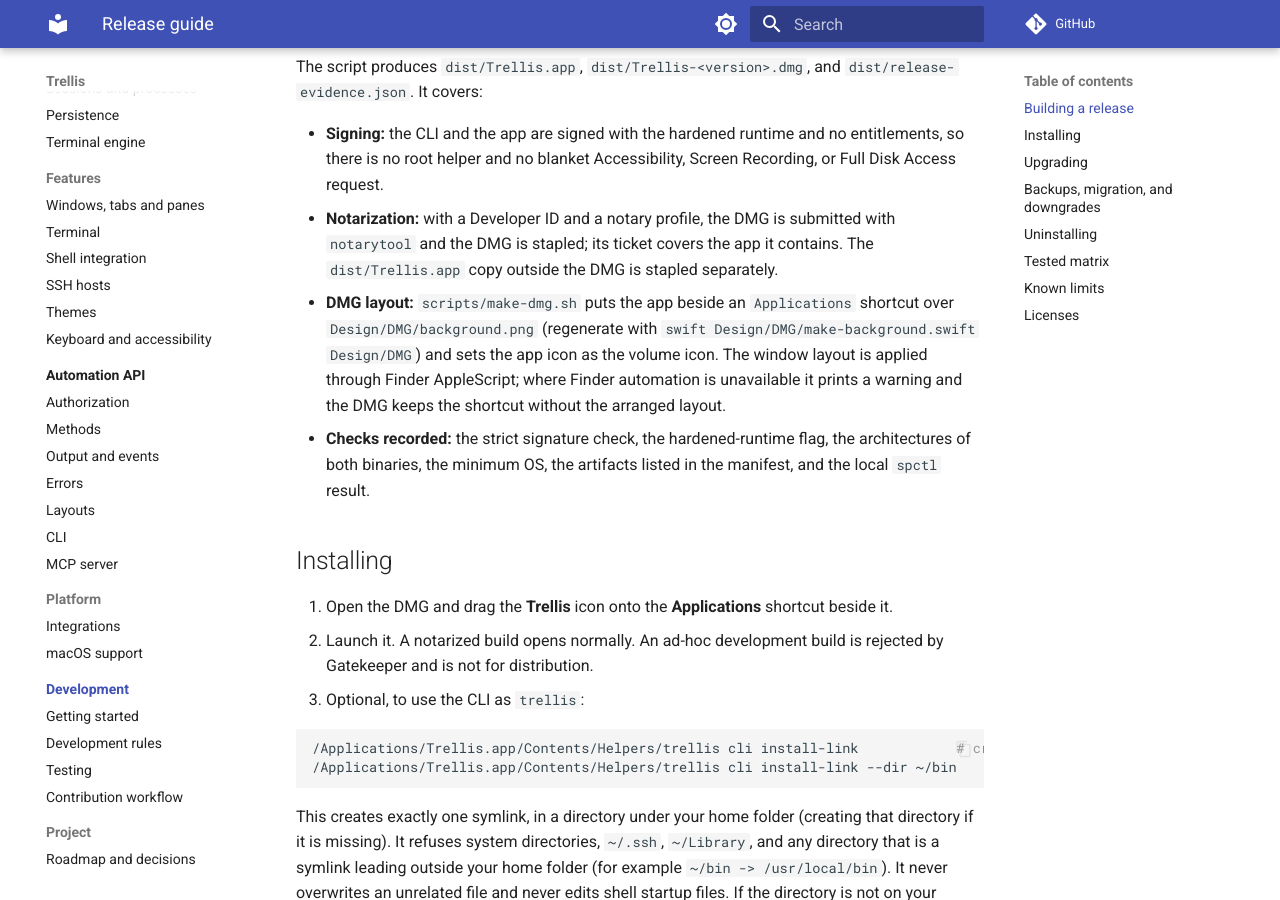
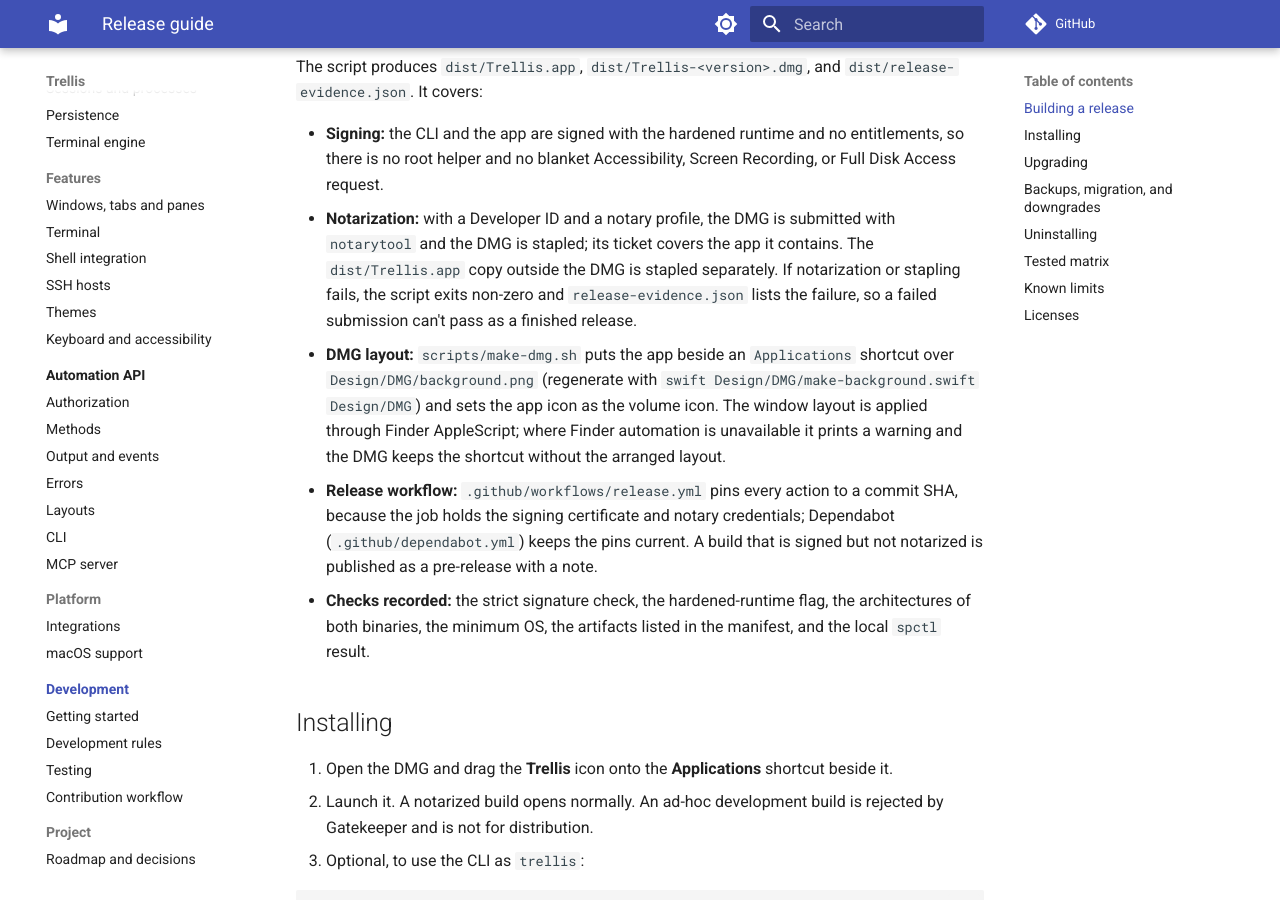
Before and after one commit to bearstouch/trellis, an MkDocs documentation site: the page built from docs/release/README.md, in a window 1280 px wide and 900 px high, scrolled down 733 px. Built offline with MkDocs 1.6.1 and Material for MkDocs 9.7.7, drawn with Linux system fonts in a browser that asks for light colours; comment, search, counter and statistics services are not loaded.

Commit message:
fix(release): pin workflow actions and fail on notarization errors
Security audit M5. The release job holds the Developer ID certificate
and notary credentials but used mutable action tags, and
package-release.sh exited 0 when a requested notarization or stapling
failed, so an unnotarized build could be published as a finished
signed release.

- Pin actions/checkout, actions/upload-artifact and actions/cache to
  commit SHAs in both workflows; add Dependabot for github-actions.
- package-release.sh records "notarization or stapling failed" as a
  problem (exit 1) when a notary profile was given.
- The release job marks signed-but-unnotarized builds as pre-releases
  with a note.

Verified: bash -n; an ad-hoc package-release.sh run still exits 0 with
no problems; the evidence check run with notarization requested but not
stapled exits 1. Pending: the signed/notarized path on CI (no Developer
ID available here).

Co-Authored-By: Claude Opus 5.5 (1M context) <noreply@anthropic.com>

```diff
--- a/docs/release/README.md
+++ b/docs/release/README.md
@@ -23,8 +23,9 @@ TRELLIS_NOTARY_PROFILE=trellis-notary scripts/package-release.sh
 The script produces `dist/Trellis.app`, `dist/Trellis-<version>.dmg`, and `dist/release-evidence.json`. It covers:
 
 - **Signing:** the CLI and the app are signed with the hardened runtime and no entitlements, so there is no root helper and no blanket Accessibility, Screen Recording, or Full Disk Access request.
-- **Notarization:** with a Developer ID and a notary profile, the DMG is submitted with `notarytool` and the DMG is stapled; its ticket covers the app it contains. The `dist/Trellis.app` copy outside the DMG is stapled separately.
+- **Notarization:** with a Developer ID and a notary profile, the DMG is submitted with `notarytool` and the DMG is stapled; its ticket covers the app it contains. The `dist/Trellis.app` copy outside the DMG is stapled separately. If notarization or stapling fails, the script exits non-zero and `release-evidence.json` lists the failure, so a failed submission can't pass as a finished release.
 - **DMG layout:** `scripts/make-dmg.sh` puts the app beside an `Applications` shortcut over `Design/DMG/background.png` (regenerate with `swift Design/DMG/make-background.swift Design/DMG`) and sets the app icon as the volume icon. The window layout is applied through Finder AppleScript; where Finder automation is unavailable it prints a warning and the DMG keeps the shortcut without the arranged layout.
+- **Release workflow:** `.github/workflows/release.yml` pins every action to a commit SHA, because the job holds the signing certificate and notary credentials; Dependabot (`.github/dependabot.yml`) keeps the pins current. A build that is signed but not notarized is published as a pre-release with a note.
 - **Checks recorded:** the strict signature check, the hardened-runtime flag, the architectures of both binaries, the minimum OS, the artifacts listed in the manifest, and the local `spctl` result.
 
 ## Installing
```
Also changed, not shown: 4 other files.
